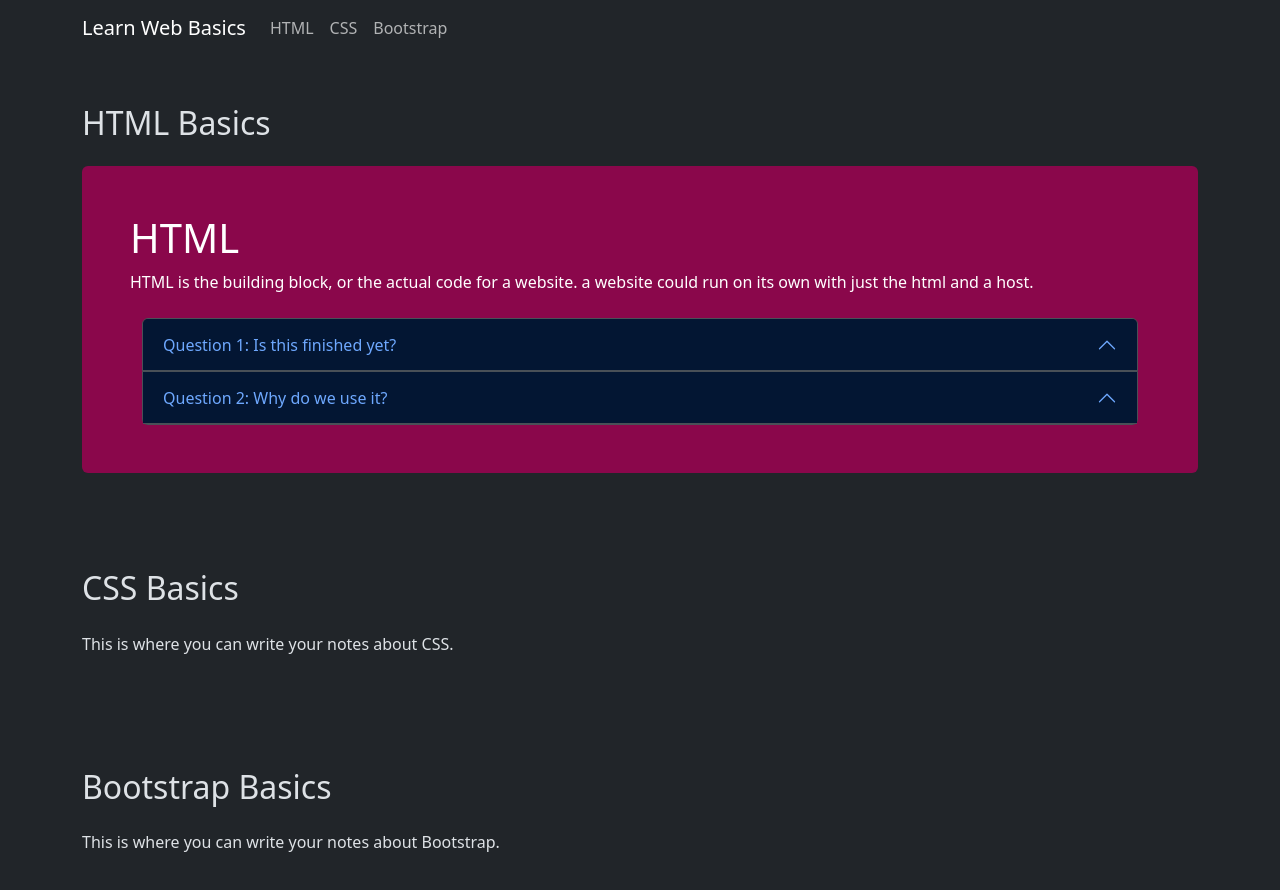
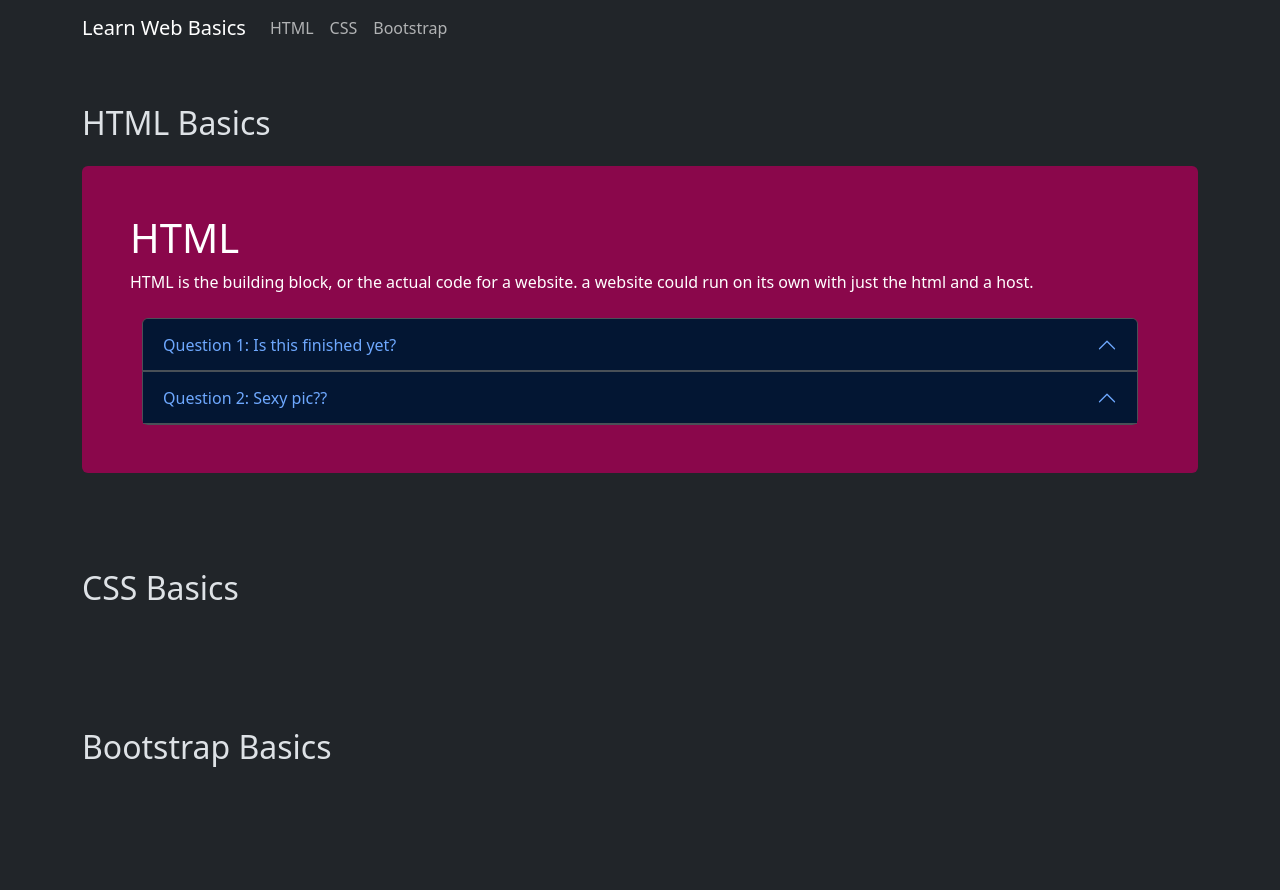
Before and after one commit to gill-zip/Basic-Boostrap, a plain HTML site: page index.html in a window 1280 px wide. After the commit the page ends 838 px from the top, so only its background shows below. Drawn offline with nearby package versions, Linux system fonts and the light colour scheme; a script that the page names is missing.

Commit message:
sexy pic :)

```diff
--- a/index.html
+++ b/index.html
@@ -64,12 +64,12 @@
                     <div class="accordion-item">
                         <h2 class="accordion-header" id="heading2">
                             <button class="accordion-button" type="button" data-bs-toggle="collapse" data-bs-target="#collapse2" aria-expanded="false" aria-controls="collapse2">
-                                Question 2: Why do we use it?
+                                Question 2: Sexy pic??
                             </button>
                         </h2>
                         <div id="collapse2" class="accordion-collapse collapse" aria-labelledby="heading2" data-bs-parent="#faqAccordion">
                             <div class="accordion-body">
-                                It is a long established fact that a reader will be distracted by the readable content of a page when looking at its layout.
+                                <img src="CeoOfSex.jpg" alt="CEO of Sex">
                             </div>
                         </div>
                     </div>
@@ -87,7 +87,7 @@
     <div class="container">
         <h2 class="mb-4">CSS Basics</h2>
         <!-- Add your CSS basics notes here -->
-        <p>This is where you can write your notes about CSS.</p>
+        <p></p>
     </div>
 </section>
 
@@ -96,7 +96,7 @@
     <div class="container">
         <h2 class="mb-4">Bootstrap Basics</h2>
         <!-- Add your Bootstrap basics notes here -->
-        <p>This is where you can write your notes about Bootstrap.</p>
+        <p></p>
     </div>
 </section>
 
```
